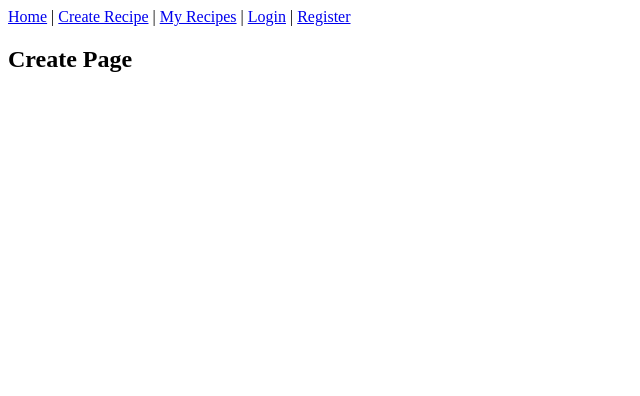
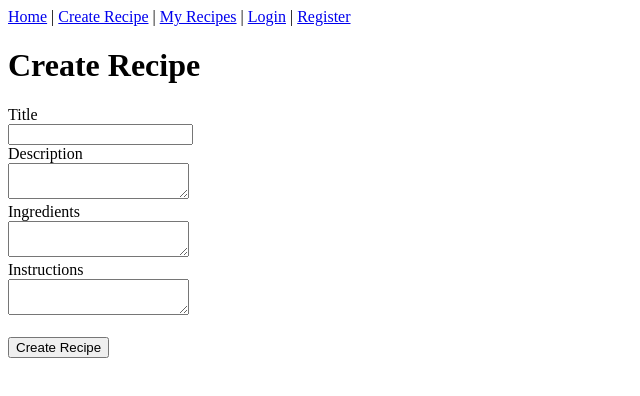
Before and after one commit to kudoshinichi02/recipe-sharing-platform, a React (Vite) app in the folder frontend/recipe-frontend/: page /create in a window 1280 px wide. Shown: the top 396 px of the page, without its empty margins (0-640 px from the left). Built offline with nearby package versions, Linux system fonts and the light colour scheme.

Commit message:
Add user registration form and configure global CORS

```diff
--- a/frontend/recipe-frontend/src/pages/CreateRecipe.jsx
+++ b/frontend/recipe-frontend/src/pages/CreateRecipe.jsx
@@ -1,5 +1,79 @@
-function Home() {
-    return <h2>Create Page</h2>;
+import { useState } from "react";
+import api from "../api/axios";
+
+export default function CreateRecipe() {
+  const [title, setTitle] = useState("");
+  const [description, setDescription] = useState("");
+  const [ingredients, setIngredients] = useState("");
+  const [instructions, setInstructions] = useState("");
+
+  const handleSubmit = (e) => {
+    e.preventDefault();
+
+    const newRecipe = {
+      title,
+      description,
+      ingredients,
+      instructions,
+    };
+
+    api
+      .post("/recipes", newRecipe)
+      .then((response) => {
+        console.log("Recipe created:", response.data);
+        alert("Recipe created successfully!");
+      })
+      .catch((error) => {
+        console.error("Error creating recipe:", error);
+      });
+  };
+
+  return (
+    <div>
+      <h1>Create Recipe</h1>
+
+      <form onSubmit={handleSubmit}>
+        <div>
+          <label>Title</label>
+          <br />
+          <input
+            type="text"
+            value={title}
+            onChange={(e) => setTitle(e.target.value)}
+          />
+        </div>
+
+        <div>
+          <label>Description</label>
+          <br />
+          <textarea
+            value={description}
+            onChange={(e) => setDescription(e.target.value)}
+          />
+        </div>
+
+        <div>
+          <label>Ingredients</label>
+          <br />
+          <textarea
+            value={ingredients}
+            onChange={(e) => setIngredients(e.target.value)}
+          />
+        </div>
+
+        <div>
+          <label>Instructions</label>
+          <br />
+          <textarea
+            value={instructions}
+            onChange={(e) => setInstructions(e.target.value)}
+          />
+        </div>
+
+        <br />
+
+        <button type="submit">Create Recipe</button>
+      </form>
+    </div>
+  );
 }
-
-export default Home;
--- a/frontend/recipe-frontend/src/pages/Register.jsx
+++ b/frontend/recipe-frontend/src/pages/Register.jsx
@@ -1,5 +1,62 @@
-function Home() {
-    return <h2>Register Page</h2>;
+import { useState } from "react";
+import api from "../api/axios";
+
+function Register() {
+  const [username, setUsername] = useState("");
+  const [password, setPassword] = useState("");
+
+  const handleSubmit = (e) => {
+    e.preventDefault();
+
+    const newUser = {
+      username: username,
+      password: password,
+    };
+
+    api
+      .post("/auth/register", newUser)
+      .then((response) => {
+        console.log("User registered:", response.data);
+        alert("Registration successful!");
+      })
+      .catch((error) => {
+        console.error("Registration error:", error);
+      });
+  };
+
+  return (
+    <div>
+      <h2>Register</h2>
+
+      <form onSubmit={handleSubmit}>
+        <div>
+          <label>Username</label>
+          <br />
+          <input
+            type="text"
+            value={username}
+            onChange={(e) => setUsername(e.target.value)}
+          />
+        </div>
+
+        <br />
+
+        <div>
+          <label>Password</label>
+          <br />
+          <input
+            type="password"
+            value={password}
+            onChange={(e) => setPassword(e.target.value)}
+          />
+        </div>
+
+        <br />
+
+        <button type="submit">Register</button>
+      </form>
+    </div>
+  );
 }
 
-export default Home;
+export default Register;
```
Also changed, not shown: 1 other file (tests, documents, lock files or other folders).
